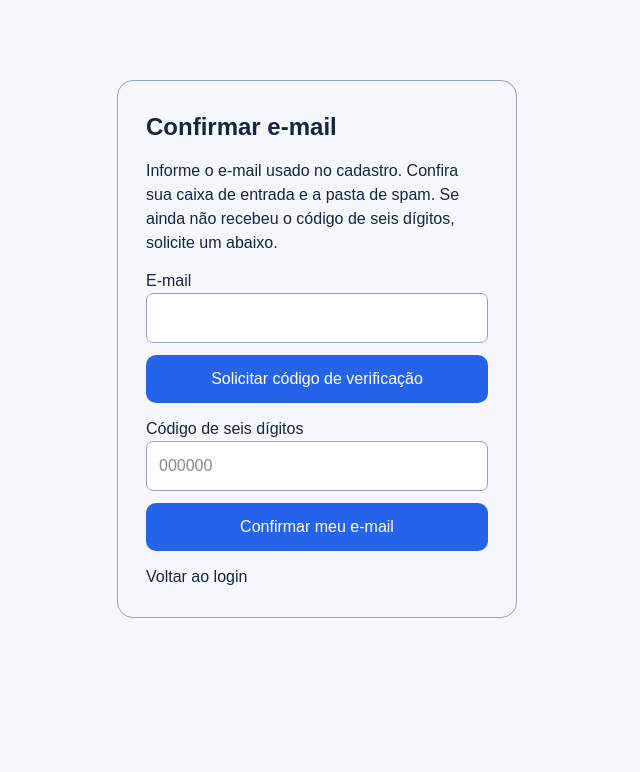
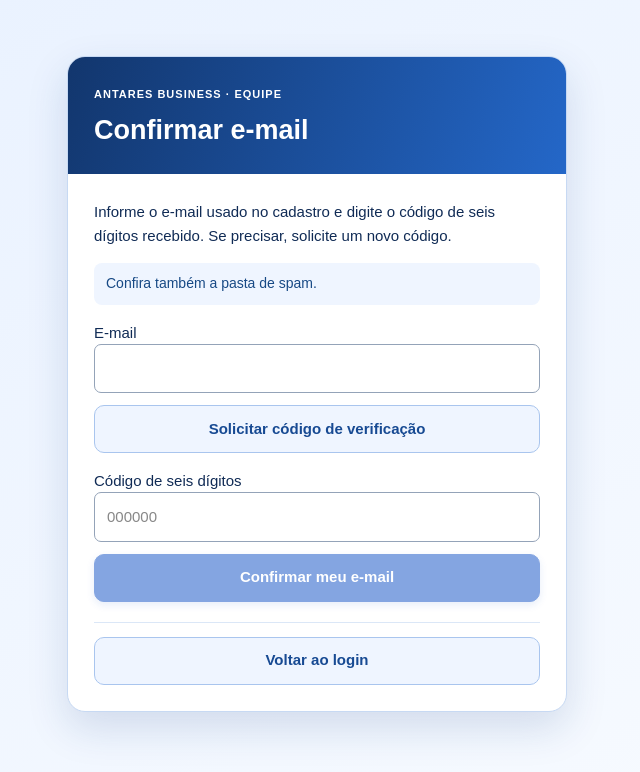
Before and after one commit to Webertcs/antares-business, a Next.js app: page /auth/verificar-email in a window 1280 px wide. Shown: the top 772 px of the page, without its empty margins (323-963 px from the left). Built offline with nearby package versions, Linux system fonts and the light colour scheme; no server answers.

Commit message:
style: destacar botoes e unificar visual do primeiro acesso

```diff
--- /dev/null
+++ b/src/app/auth/onboarding.css
@@ -0,0 +1,27 @@
+/* Visual compartilhado do primeiro acesso. Sem alterações nas regras de autenticação. */
+.antares-onboarding{min-height:100dvh;display:grid;align-items:start;justify-items:center;padding:clamp(24px,7vh,72px) 16px 32px;background:linear-gradient(145deg,#e8f1ff,#f8fbff);color:#102b55;font-family:inherit}
+.antares-onboarding .onboard-card{width:100%;max-width:500px;background:#fff;border:1px solid #c7d9f3;border-radius:18px;overflow:hidden;box-shadow:0 16px 40px #123c8026}
+.antares-onboarding .onboard-header{padding:24px 26px;background:linear-gradient(110deg,#12366d,#2467c8);color:#fff}
+.antares-onboarding .onboard-eyebrow{font-size:11px;letter-spacing:1px;font-weight:700}
+.antares-onboarding .onboard-header h1{font-size:clamp(21px,5vw,27px);font-weight:800;line-height:1.2;margin:9px 0 4px;color:#fff}
+.antares-onboarding .onboard-header p{color:#e9f3ff;margin:8px 0 0}
+.antares-onboarding .onboard-body{display:grid;gap:16px;padding:26px;font-size:15px;line-height:1.55}
+.antares-onboarding .onboard-body p{margin:0}
+.antares-onboarding .onboard-actions{display:grid;gap:10px;margin-top:14px}
+.antares-onboarding .onboard-footer{margin-top:4px;padding-top:14px;border-top:1px solid #dbe7f7}
+.antares-onboarding .onboard-button{box-sizing:border-box;width:100%;min-height:48px;display:flex;align-items:center;justify-content:center;text-align:center;padding:12px 14px;border-radius:10px;border:1px solid transparent;font:inherit;font-weight:700;line-height:1.35;text-decoration:none;cursor:pointer;white-space:normal}
+.antares-onboarding .onboard-primary{background:#205cc9;border-color:#205cc9;color:#fff;box-shadow:0 3px 9px #205cc933}
+.antares-onboarding .onboard-primary:hover:not(:disabled){background:#174ba9}
+.antares-onboarding .onboard-secondary{background:#eff5ff;border-color:#a9c5ee;color:#174a93}
+.antares-onboarding .onboard-secondary:hover:not(:disabled){background:#e0edff}
+.antares-onboarding .onboard-tertiary{background:#fff;border-color:#d0dced;color:#35577e}
+.antares-onboarding .onboard-tertiary:hover{background:#f0f5fc}
+.antares-onboarding .onboard-button:disabled{opacity:.55;cursor:not-allowed}
+.antares-onboarding .onboard-button:focus-visible{outline:3px solid #3b82f6;outline-offset:3px}
+.antares-onboarding .onboard-steps{display:grid;gap:8px;list-style:decimal;padding:14px 16px 14px 36px;margin:0;background:#f0f6ff;border:1px solid #d6e5fa;border-radius:12px}
+.antares-onboarding .onboard-steps li{padding-left:4px}
+.antares-onboarding .onboard-steps li::marker{color:#205cc9;font-weight:800}
+.antares-onboarding .onboard-success{display:block;padding:12px 14px;border:1px solid #b5dfc7;border-radius:10px;background:#eefaf2;color:#17613a;font-size:16px;font-weight:750;margin:0 0 10px}
+.antares-onboarding .onboard-note{padding:10px 12px;border-radius:8px;background:#eff5ff;color:#174985;font-size:14px}
+.antares-onboarding input{box-sizing:border-box;min-height:44px}
+@media(max-width:480px){.antares-onboarding .onboard-body,.antares-onboarding .onboard-header{padding:20px}.antares-onboarding .onboard-button{font-size:14px}}
--- a/src/app/auth/primeiro-acesso/page.tsx
+++ b/src/app/auth/primeiro-acesso/page.tsx
@@ -3,28 +3,28 @@ import {Suspense,useActionState} from 'react';
 import {useSearchParams} from 'next/navigation';
 import Link from 'next/link';
 import {criarConta} from './actions';
+import '../onboarding.css';
 const field={display:'block',width:'100%',padding:12,border:'1px solid #a8bde1',borderRadius:9,background:'#fff',color:'#102b55',marginTop:5} as const;
 function Form(){
  const search=useSearchParams();const token=search.get('token')||'';
  const valid=/^[a-f0-9]{64}$/.test(token);
  const next=valid?'/convite?token='+encodeURIComponent(token):'/auth/sign-in';
  const [state,action,pending]=useActionState(criarConta,null);
- return <main style={{minHeight:'100vh',background:'linear-gradient(135deg,#e8f1ff,#f8fbff)',padding:'7vh 16px',color:'#102b55'}}>
- <section style={{maxWidth:490,margin:'auto',borderRadius:18,overflow:'hidden',background:'#fff',boxShadow:'0 16px 40px #123c8026'}}>
- <header style={{padding:26,background:'linear-gradient(110deg,#12366d,#2778ec)',color:'#fff'}}><small>ANTARES BUSINESS · EQUIPE</small><h1 style={{fontSize:27,fontWeight:800,marginTop:10}}>Meu primeiro acesso</h1><p>{valid?'Etapa 1 de 3 — Crie sua conta.':'Crie sua conta para entrar no planetário.'}</p></header>
- <div style={{padding:26}}>
- {!valid&&<div role="status" style={{padding:14,borderRadius:10,background:'#eff6ff',color:'#174985',lineHeight:1.6}}><p>O primeiro acesso de colaboradores exige um convite enviado pelo proprietário.</p><p style={{marginTop:10}}>Já possui cadastro? <Link href="/auth/esqueci-senha" style={{fontWeight:750,textDecoration:'underline'}}>Definir ou recuperar senha</Link>.</p></div>}
- {state?.ok?<div role="status"><h2 style={{fontWeight:750,fontSize:20}}>Etapa 1 concluída!</h2><p>Sua conta foi criada. Agora confirme seu e-mail com o código recebido. Confira também a pasta de spam. Na última etapa, entre com sua senha para aceitar o convite e abrir o painel.</p><p style={{marginTop:15}}><Link href={'/auth/verificar-email?token='+encodeURIComponent(token)} style={{color:'#1d4ed8'}}>Continuar para a etapa 2 · Confirmar meu e-mail</Link></p><p style={{marginTop:15}}><Link href={'/auth/sign-in?token='+encodeURIComponent(token)} style={{color:'#1d4ed8'}}>Já confirmei meu e-mail · Ir para a etapa 3</Link></p></div>:valid?
+ return <main className="antares-onboarding">
+ <section className="onboard-card">
+ <header className="onboard-header"><small className="onboard-eyebrow">ANTARES BUSINESS · EQUIPE</small><h1>Meu primeiro acesso</h1><p>{valid?'Etapa 1 de 3 — Crie sua conta.':'Crie sua conta para entrar no planetário.'}</p></header>
+ <div className="onboard-body">
+ {!valid&&<div role="status" style={{padding:14,borderRadius:10,background:'#eff6ff',color:'#174985',lineHeight:1.6}}><p>O primeiro acesso de colaboradores exige um convite enviado pelo proprietário.</p><div className="onboard-actions"><Link href="/auth/esqueci-senha" className="onboard-button onboard-secondary">Definir ou recuperar senha</Link></div></div>}
+ {state?.ok?<div role="status"><h2 className="onboard-success">✓ Etapa 1 concluída!</h2><p>Sua conta foi criada. Agora confirme seu e-mail com o código recebido. Confira também a pasta de spam. Na última etapa, entre com sua senha para aceitar o convite e abrir o painel.</p><div className="onboard-actions"><Link href={'/auth/verificar-email?token='+encodeURIComponent(token)} className="onboard-button onboard-primary">Ir para etapa 2 — Confirmar meu e-mail</Link><Link href={'/auth/sign-in?token='+encodeURIComponent(token)} className="onboard-button onboard-secondary">Já confirmei meu e-mail — Etapa 3</Link></div></div>:valid?
  <form action={action} style={{display:'grid',gap:14}}><p>Use o mesmo e-mail informado no convite. Crie uma senha de pelo menos 8 caracteres. Você usará esses dados para entrar no ANTARES.</p>
  <label>Nome completo<input name="name" required minLength={2} maxLength={120} autoComplete="name" style={field}/></label>
  <label>E-mail informado no convite<input name="email" type="email" required autoComplete="email" style={field}/></label>
  <label>Crie uma senha (mínimo de 8 caracteres)<input name="password" type="password" required minLength={8} maxLength={128} autoComplete="new-password" style={field}/></label>
  <label>Confirme a senha<input name="confirm" type="password" required minLength={8} maxLength={128} autoComplete="new-password" style={field}/></label>
  {state?.error&&<p role="alert" style={{color:'#b91c1c'}}>{state.error}</p>}
- <button disabled={pending||!valid} style={{background:'#2463e7',color:'white',padding:13,borderRadius:10,fontWeight:700,cursor:'pointer',opacity:pending||!valid?.6:1}}>{pending?'Criando conta...':'Criar conta e continuar'}</button>
+ <button disabled={pending||!valid} className="onboard-button onboard-primary">{pending?'Criando conta...':'Criar conta e continuar'}</button>
  </form>:null}
- <p style={{marginTop:18}}>Já possui conta? <Link href={'/auth/sign-in?token='+encodeURIComponent(token)} style={{color:'#1d4ed8'}}>Entrar</Link></p>
- <p style={{marginTop:10}}><Link href={next} style={{color:'#1d4ed8'}}>Voltar ao convite</Link></p>
+ <div className="onboard-actions onboard-footer"><Link href={'/auth/sign-in?token='+encodeURIComponent(token)} className="onboard-button onboard-secondary">Já possuo conta — Entrar</Link><Link href={next} className="onboard-button onboard-tertiary">{valid?'Voltar ao convite':'Voltar ao login'}</Link></div>
  </div></section></main>;
 }
 export default function Page(){return <Suspense fallback={<p>Carregando…</p>}><Form/></Suspense>}
--- a/src/app/auth/sign-in/LoginForm.tsx
+++ b/src/app/auth/sign-in/LoginForm.tsx
@@ -38,7 +38,7 @@ function LoginFormContent(){
  const [state,action,pending]=useActionState<LoginState,FormData>(valid?signInAndAccept:signInAction,null);
  const [showPassword,setShowPassword]=useState(false);
  return <main className="antares-login-scene">
-  <form action={action} className="antares-login-card">
+  <form action={action} className={valid?'antares-login-card antares-login-onboarding':'antares-login-card'}>
    <div className="antares-login-brand" aria-label="ANTARES BUSINESS — Planetário Móvel Digital">
     <div className="antares-login-mark" aria-hidden="true">✦<span>◌</span></div>
     <div className="antares-login-wordmark">ANTARES</div>
--- a/src/app/auth/verificar-email/page.tsx
+++ b/src/app/auth/verificar-email/page.tsx
@@ -3,35 +3,33 @@ import { Suspense, useActionState, useState } from 'react';
 import {useSearchParams} from 'next/navigation';
 import Link from 'next/link';
 import { enviarCodigo, confirmarCodigo } from './actions';
+import '../onboarding.css';
 
-const box = {display:'grid',gap:14,maxWidth:400,margin:'10vh auto',padding:28,border:'1px solid #94a3b8',borderRadius:16} as const;
 const field = {width:'100%',padding:12,color:'#111',background:'#fff',border:'1px solid #94a3b8',borderRadius:7} as const;
-const button = {padding:12,background:'#2563eb',borderRadius:10,color:'white',cursor:'pointer'} as const;
 
 function VerificarEmailContent() {
   const search=useSearchParams();const token=search.get('token')||'';const query=/^[a-f0-9]{64}$/.test(token)?'?token='+encodeURIComponent(token):'';
   const [email, setEmail] = useState('');
   const [sendState, sendAction, sending] = useActionState(enviarCodigo, null);
   const [verifyState, verifyAction, verifying] = useActionState(confirmarCodigo, null);
-  return <main style={box}>
-    <h1 style={{fontSize:24,fontWeight:750}}>{query?'Etapa 2 de 3 — Confirmar e-mail':'Confirmar e-mail'}</h1>
-    <p>Informe o e-mail usado no cadastro. Confira sua caixa de entrada e a pasta de spam. Se ainda não recebeu o código de seis dígitos, solicite um abaixo.</p>
-    {verifyState?.ok ? <><p role="status" style={{color:'#15803d'}}>E-mail confirmado com sucesso!</p><Link href={"/auth/sign-in"+query}>{query?'Continuar para a etapa 3 · Entrar e aceitar convite':'Ir para o login'}</Link></> : <>
+  return <main className="antares-onboarding"><section className="onboard-card"><header className="onboard-header"><span className="onboard-eyebrow">ANTARES BUSINESS · EQUIPE</span><h1>{query?'Etapa 2 de 3 — Confirmar e-mail':'Confirmar e-mail'}</h1></header><div className="onboard-body">
+    <p>Informe o e-mail usado no cadastro e digite o código de seis dígitos recebido. Se precisar, solicite um novo código.</p><p className="onboard-note">Confira também a pasta de spam.</p>
+    {verifyState?.ok ? <><p role="status" className="onboard-success">✓ E-mail confirmado com sucesso!</p><div className="onboard-actions"><Link href={"/auth/sign-in"+query} className="onboard-button onboard-primary">{query?'Ir para etapa 3 — Entrar e aceitar convite':'Ir para o login'}</Link></div></> : <>
       <form action={sendAction} style={{display:'grid',gap:12}}>
         <label>E-mail<input style={field} type="email" name="email" autoComplete="email" required value={email} onChange={e=>setEmail(e.target.value)}/></label>
-        <button style={button} disabled={sending}>{sending?'Enviando...':'Solicitar código de verificação'}</button>
+        <button className="onboard-button onboard-secondary" disabled={sending}>{sending?'Enviando...':'Solicitar código de verificação'}</button>
         {sendState?.error && <p role="alert" style={{color:'#b91c1c'}}>{sendState.error}</p>}
         {sendState?.ok && <p role="status">Se o envio for permitido, o código chegará ao seu e-mail. Confira o spam e digite o código mais recente abaixo.</p>}
       </form>
       <form action={verifyAction} style={{display:'grid',gap:12}}>
         <input type="hidden" name="email" value={email}/>
         <label>Código de seis dígitos<input style={field} name="otp" inputMode="numeric" autoComplete="one-time-code" pattern="[0-9]{6}" minLength={6} maxLength={6} required placeholder="000000"/></label>
-        <button style={button} disabled={verifying || !email}>{verifying?'Confirmando...':'Confirmar meu e-mail'}</button>
+        <button className="onboard-button onboard-primary" disabled={verifying || !email}>{verifying?'Confirmando...':'Confirmar meu e-mail'}</button>
         {verifyState?.error && <p role="alert" style={{color:'#b91c1c'}}>{verifyState.error}</p>}
       </form>
-      <Link href={"/auth/sign-in"+query}>Voltar ao login</Link>
+      <div className="onboard-actions onboard-footer"><Link href={"/auth/sign-in"+query} className="onboard-button onboard-secondary">Voltar ao login</Link>{query&&<Link href={"/auth/primeiro-acesso"+query} className="onboard-button onboard-tertiary">Voltar para etapa 1</Link>}</div>
     </>}
-  </main>;
+  </div></section></main>;
 }
 
 export default function VerificarEmail(){return <Suspense fallback={<p>Carregando...</p>}><VerificarEmailContent/></Suspense>}
--- a/src/app/convite/ConviteClient.tsx
+++ b/src/app/convite/ConviteClient.tsx
@@ -1,27 +1,28 @@
 'use client';
 import { useSearchParams } from 'next/navigation';
 import { Suspense } from 'react';
+import '../auth/onboarding.css';
 
 function ConviteFlow() {
   const search=useSearchParams();
   const token=search.get('token')||'';
   const valid=/^[a-f0-9]{64}$/.test(token);
   const query=valid?'?token='+encodeURIComponent(token):'';
-  return <main style={{maxWidth:520,margin:'12vh auto',padding:30,fontFamily:'system-ui'}}>
-    <h1 style={{fontSize:27,fontWeight:750}}>Bem-vindo à equipe ANTARES!</h1>
+  return <main className="antares-onboarding"><section className="onboard-card"><header className="onboard-header"><span className="onboard-eyebrow">ANTARES BUSINESS · EQUIPE</span>
+    <h1>Bem-vindo à equipe ANTARES!</h1></header><div className="onboard-body">
     <p>Use o mesmo e-mail informado pelo responsável do planetário. O convite é válido por 48 horas.</p>
     <p><strong>Seu primeiro acesso em 3 etapas:</strong></p>
-    <ol style={{listStyle:'decimal',paddingLeft:24,lineHeight:1.7}}>
+    <ol className="onboard-steps">
       <li>Criar sua conta e escolher uma senha.</li>
       <li>Confirmar o e-mail com o código recebido.</li>
       <li>Entrar e aceitar o convite. O painel abre após a validação.</li>
     </ol>
-    {valid?<div style={{display:'grid',gap:12,margin:'20px 0'}}>
-      <a href={'/auth/primeiro-acesso'+query} style={{background:'#2563eb',color:'#fff',padding:13,borderRadius:9,textAlign:'center',fontWeight:700}}>Etapa 1 de 3 · Criar minha conta</a>
-      <a href={'/auth/verificar-email'+query}>Já criei minha conta · Confirmar e-mail (etapa 2)</a>
-      <a href={'/auth/sign-in'+query}>Já tenho conta confirmada · Entrar e aceitar convite (etapa 3)</a>
-    </div>:<p role="status" style={{marginTop:20}}>Abra o link de convite recebido do responsável para começar. Se já faz parte da equipe, <a href="/auth/sign-in" style={{color:'#1d4ed8'}}>entre na sua conta</a>.</p>}
-  </main>;
+    {valid?<div className="onboard-actions">
+      <a href={'/auth/primeiro-acesso'+query} className="onboard-button onboard-primary">Etapa 1 — Criar minha conta</a>
+      <a href={'/auth/verificar-email'+query} className="onboard-button onboard-secondary">Etapa 2 — Confirmar meu e-mail</a>
+      <a href={'/auth/sign-in'+query} className="onboard-button onboard-secondary">Etapa 3 — Entrar e aceitar convite</a>
+    </div>:<div className="onboard-actions" role="status"><p>Abra o link de convite recebido do responsável para começar. Se já faz parte da equipe, entre normalmente.</p><a href="/auth/sign-in" className="onboard-button onboard-primary">Entrar na minha conta</a></div>}
+    </div></section></main>;
 }
 
 export default function ConviteClient(){return <Suspense fallback={<p>Carregando convite...</p>}><ConviteFlow/></Suspense>}
```
Also changed, not shown: src/app/auth/sign-in/login.css (+7 -0 lines).
